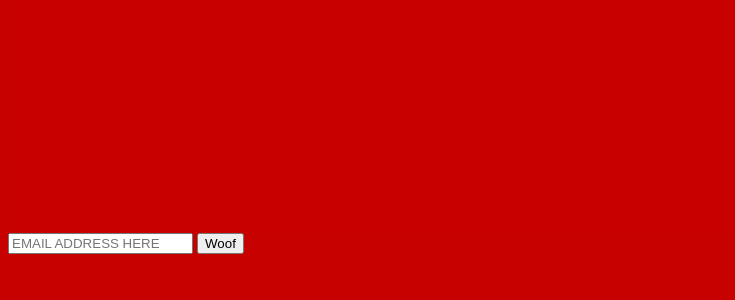
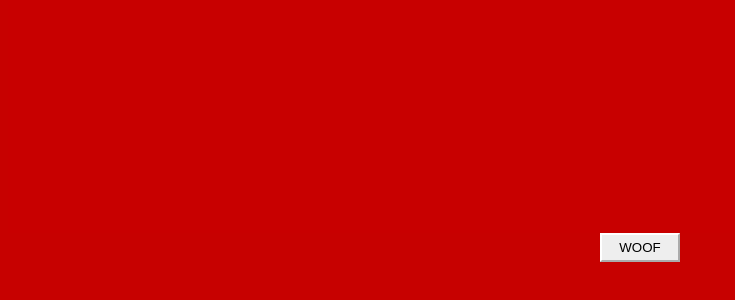
Before and after one commit to Agemo-io/Big-Dog-Vision.github.io, a plain HTML site: page index.html in a window 1280 px wide. Shown: the part 486-786 px from the top of the page, without its empty margins (0-735 px from the left). Drawn offline with Linux system fonts and the light colour scheme.

Commit message:
navigating to email client

```diff
--- a/index.html
+++ b/index.html
@@ -11,27 +11,30 @@
     <script async src="https://www.googletagmanager.com/gtag/js?id=G-82XVH64DD5"></script>
     <script>
         window.dataLayer = window.dataLayer || [];
-        function gtag() { dataLayer.push(arguments); }
+
+        function gtag() {
+            dataLayer.push(arguments);
+        }
         gtag('js', new Date());
 
         gtag('config', 'G-82XVH64DD5');
     </script>
 
     <script type="text/javascript">
-        function handleIt(txt) {   // txt == content of form input
-            alert("Entered value: " + txt);
+        function handleIt(txt) {
+            window.open('mailto:info@bigdogvision.com');
         }
     </script>
 </head>
 
 <body>
     <img src="assets/coming_soon.gif" alt="Big Dogs" width="100%" />
-    <div>
-        <form name="myform" action="javascript:handleIt(lastname.value)">
-            <input type="text" placeholder="EMAIL ADDRESS HERE" name="lastname" id="lastname" maxlength="40">
-            <input name="Submit" type="submit" value="Woof" />
+    <div class="center">
+        <form id="form1" action="javascript:handleIt()">
+            <button type="submit" form="form1" class="btn">WOOF</button>
         </form>
     </div>
 </body>
 
+
 </html>
--- a/styles.css
+++ b/styles.css
@@ -1,3 +1,27 @@
 body {
     background-color: #c70100;
 }
+
+.center {
+    margin: auto;
+    width: 50%;
+    text-align: center;
+}
+
+.btn {
+    color: black;
+    border: 2px outset white;
+    background: #eee;
+    padding: 2px;
+    min-width: 80px;
+    padding: 5px;
+    text-decoration: none;
+}
+
+.btn:hover {
+    background: #f5f5f5;
+}
+
+.btn:active {
+    border-style: inset;
+}
```
